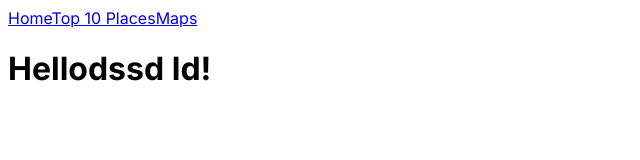
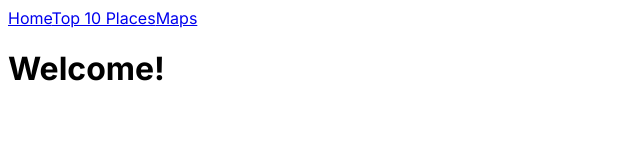
Before and after one commit to Burak-Ulku/final-project, a Next.js app: page / in a window 1280 px wide. Shown: the top 160 px of the page, without its empty margins (0-640 px from the left). Built offline with nearby package versions, Linux system fonts and the light colour scheme.

Commit message:
Create final tailwind Create final tailwind

```diff
--- a/app/page.js
+++ b/app/page.js
@@ -1,4 +1,6 @@
+// font-bold underline
+import 'tailwindcss/tailwind.css';
+
 export default function Home() {
-  return <h1 className="underline">Hellodssd ld!</h1>;
+  return <h1 className="text-3xl font-bold"> Welcome! </h1>;
 }
-// font-bold underline
--- a/package.json
+++ b/package.json
@@ -11,13 +11,13 @@
   },
   "dependencies": {
     "dotenv": "^16.3.1",
-    "final-project": "link:",
     "ley": "^0.8.1",
     "next": "14.0.0",
     "postgres": "^3.4.1",
     "react": "^18",
     "react-dom": "^18",
     "sass": "^1.69.5",
+    "server-only": "^0.0.1",
     "sharp": "^0.32.6",
     "tsm": "^2.3.0"
   },
```
Also changed, not shown: 1 other file (tests, documents, lock files or other folders).
